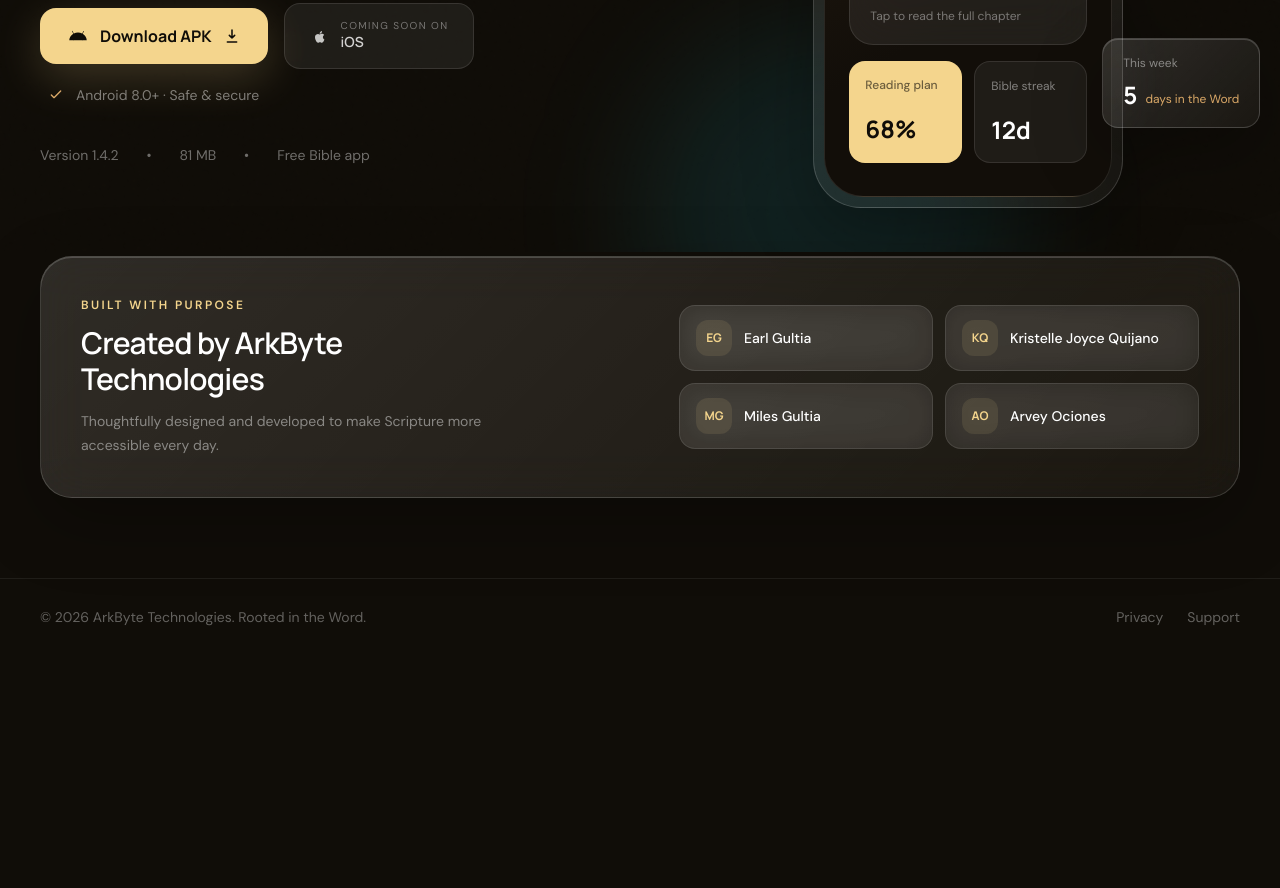
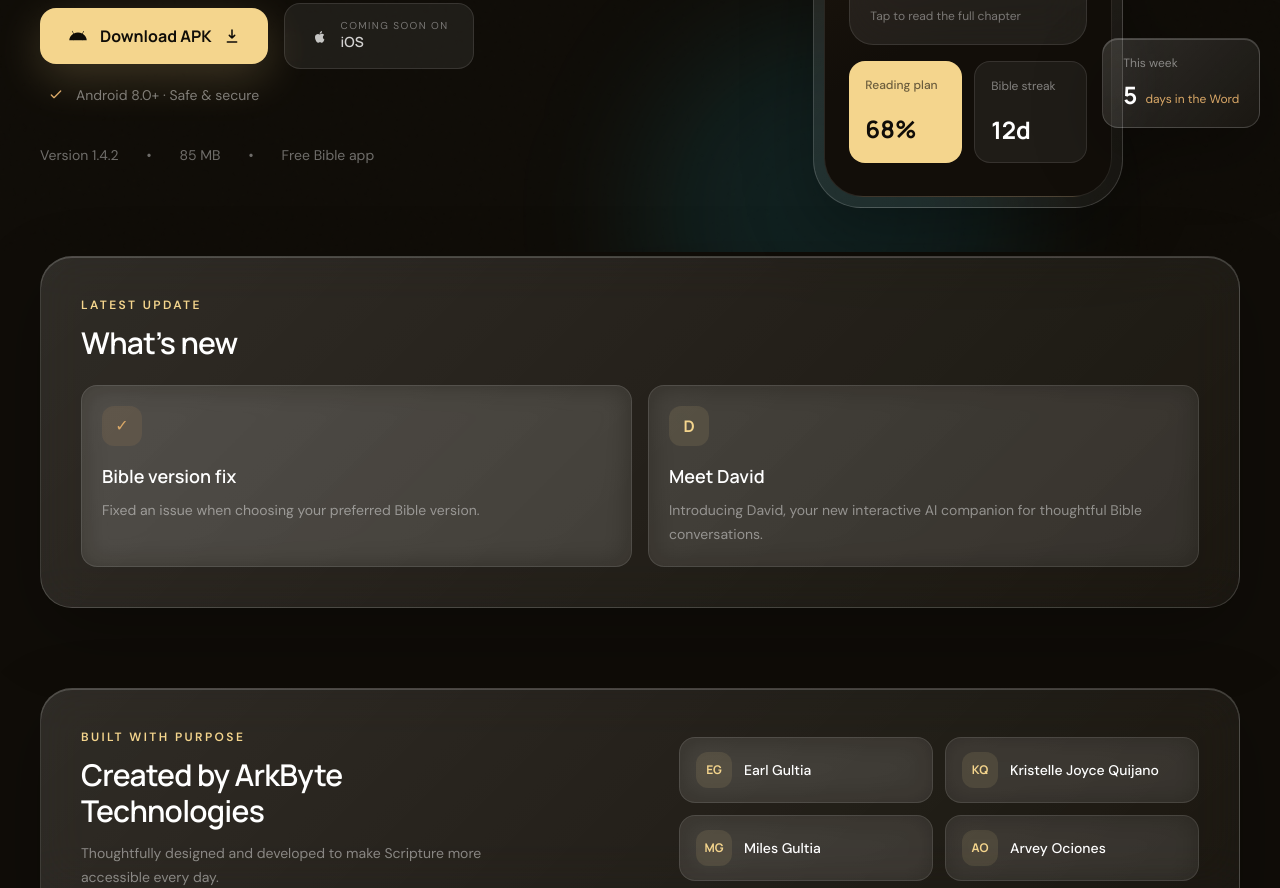
Before and after one commit to earlgultia/veralumeweb, a plain HTML site: page index.html in a window 1280 px wide. Shown: the part 548-1436 px from the top of the page. Before the commit the page ends 1203 px from the top, so only its background shows below. Drawn offline with nearby package versions, Linux system fonts and the light colour scheme.

Commit message:
Update app size to 85 MB and add latest update section in index.html

```diff
--- a/index.html
+++ b/index.html
@@ -128,7 +128,7 @@
         </div>
 
         <div class="reveal delay-3 mt-8 flex flex-wrap justify-center gap-x-3 gap-y-2 text-xs text-white/40 sm:mt-10 sm:justify-start sm:gap-x-7 sm:text-sm">
-          <span>Version 1.4.2</span><span>•</span><span>81 MB</span><span>•</span><span>Free Bible app</span>
+          <span>Version 1.4.2</span><span>•</span><span>85 MB</span><span>•</span><span>Free Bible app</span>
         </div>
       </div>
 
@@ -167,6 +167,25 @@
       </div>
     </section>
   </main>
+
+  <section class="relative z-10 px-5 pb-16 sm:px-6 sm:pb-20 lg:px-10" aria-labelledby="whats-new-heading">
+    <div class="glass mx-auto max-w-7xl rounded-[2rem] p-6 sm:p-8 lg:p-10">
+      <p class="mb-3 text-xs font-semibold uppercase tracking-[.2em] text-lime">Latest update</p>
+      <h2 id="whats-new-heading" class="font-display text-2xl font-semibold tracking-tight sm:text-3xl">What’s new</h2>
+      <div class="mt-6 grid gap-4 sm:grid-cols-2">
+        <div class="glass-soft rounded-2xl p-5">
+          <span class="grid h-10 w-10 place-items-center rounded-xl bg-mint/10 text-mint" aria-hidden="true">✓</span>
+          <h3 class="mt-4 font-display text-lg font-semibold">Bible version fix</h3>
+          <p class="mt-2 text-sm leading-6 text-white/45">Fixed an issue when choosing your preferred Bible version.</p>
+        </div>
+        <div class="glass-soft rounded-2xl p-5">
+          <span class="grid h-10 w-10 place-items-center rounded-xl bg-lime/10 font-display font-bold text-lime" aria-hidden="true">D</span>
+          <h3 class="mt-4 font-display text-lg font-semibold">Meet David</h3>
+          <p class="mt-2 text-sm leading-6 text-white/45">Introducing David, your new interactive AI companion for thoughtful Bible conversations.</p>
+        </div>
+      </div>
+    </div>
+  </section>
 
   <section class="relative z-10 px-5 pb-16 sm:px-6 sm:pb-20 lg:px-10" aria-labelledby="developers-heading">
     <div class="glass mx-auto max-w-7xl overflow-hidden rounded-[2rem] p-6 sm:p-8 lg:p-10">
```
